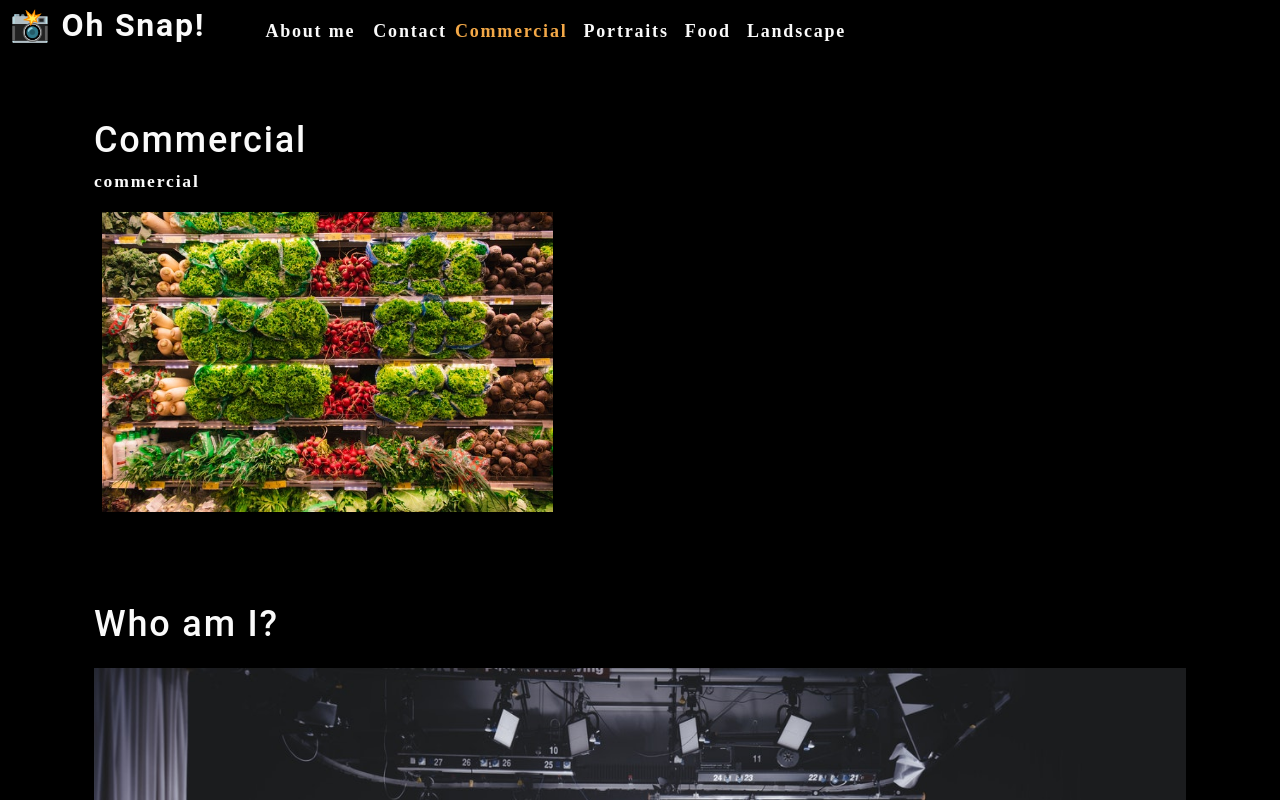
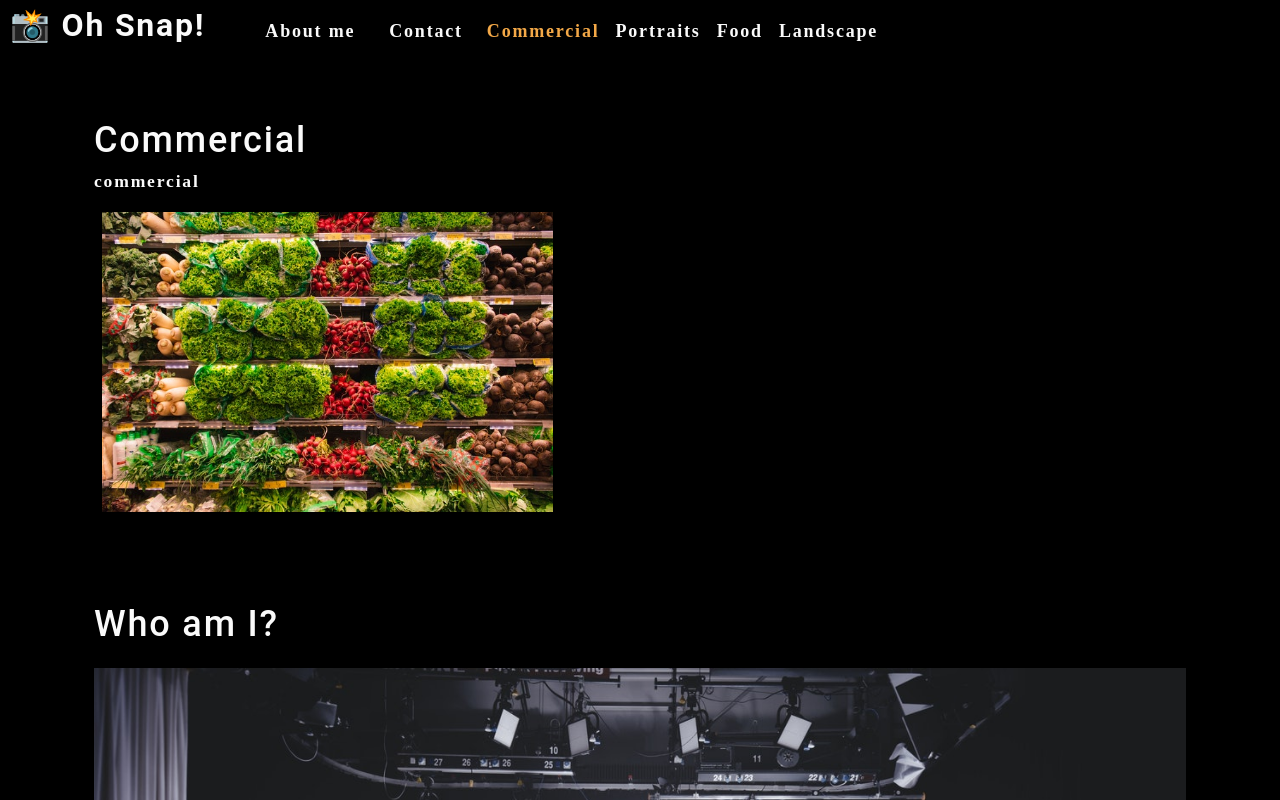
Before and after one commit to AndreBlankholm/photo-port, a React (Create React App) app: page / in a window 1280 px wide. Shown: the top 800 px of the page. Built offline with nearby package versions, Linux system fonts and the light colour scheme.

Commit message:
lifting up a level inorder to pass them as props

```diff
--- a/src/components/Nav/index.js
+++ b/src/components/Nav/index.js
@@ -1,8 +1,7 @@
-import React from "react";
-import { capitalizeFirstLetter } from "../../utils/helpers";
+import React from 'react';
+import { capitalizeFirstLetter } from '../../utils/helpers';
 
 function Nav(props) {
-
   const {
     categories = [],
     setCurrentCategory,
@@ -13,29 +12,26 @@
     <header className="flex-row px-1">
       <h2>
         <a data-testid="link" href="/">
-          <span role="img" aria-label="camera">
-            {" "}
-            📸
-          </span>{" "}
-          Oh Snap!
+          <span role="img" aria-label="camera"> 📸</span> Oh Snap!
         </a>
       </h2>
       <nav>
         <ul className="flex-row">
           <li className="mx-2">
-            <a
-              href="#about"
-            >
+            <a data-testid="about" href="#about">
               About me
             </a>
           </li>
-          <li>
+          <li className="mx-2">
             <span>Contact</span>
           </li>
           {categories.map((category) => (
-            <li className={`mx-1 ${
+            <li
+              className={`mx-1 ${
                 currentCategory.name === category.name && 'navActive'
-                }`} key={category.name}>
+                }`}
+              key={category.name}
+            >
               <span
                 onClick={() => {
                   setCurrentCategory(category)
```
